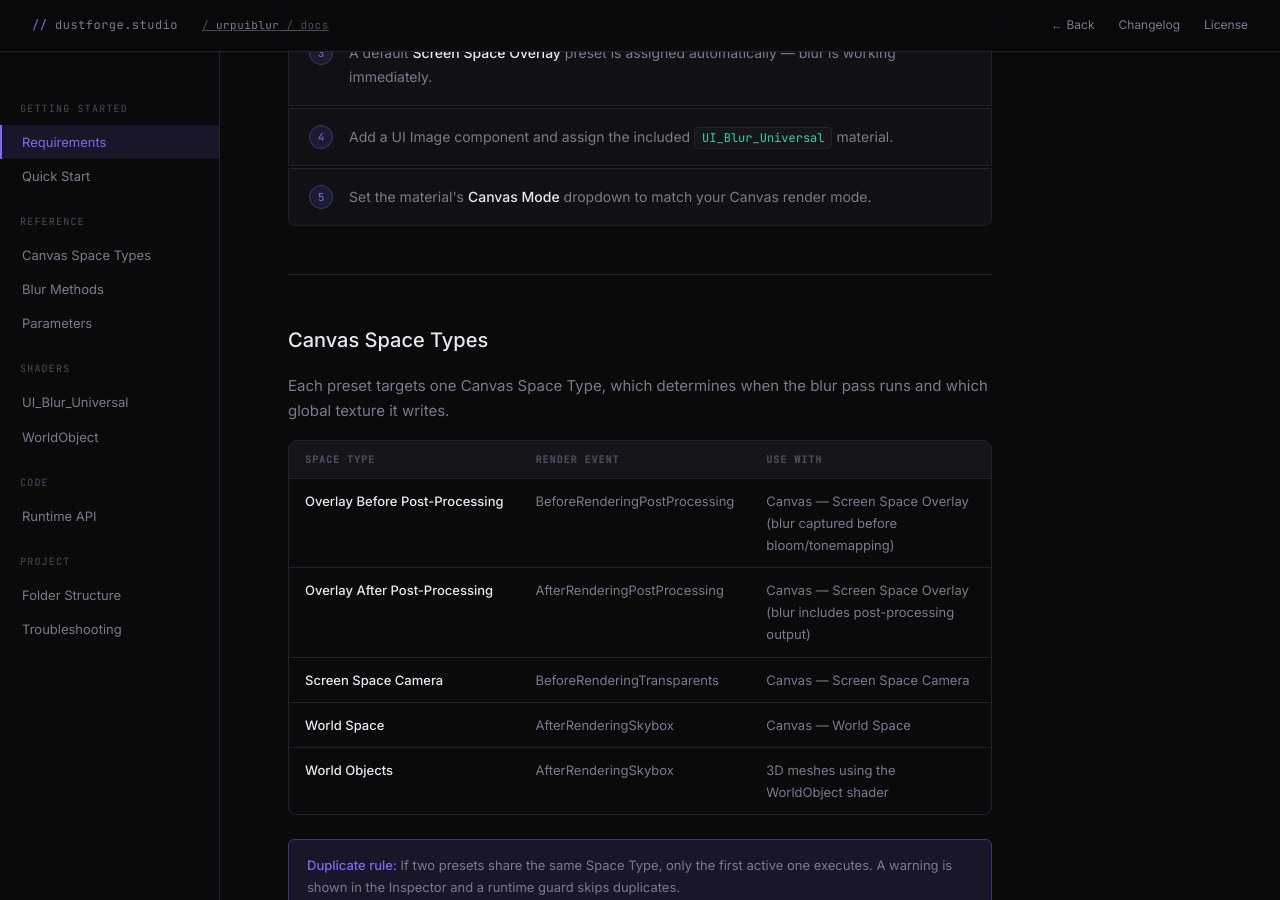
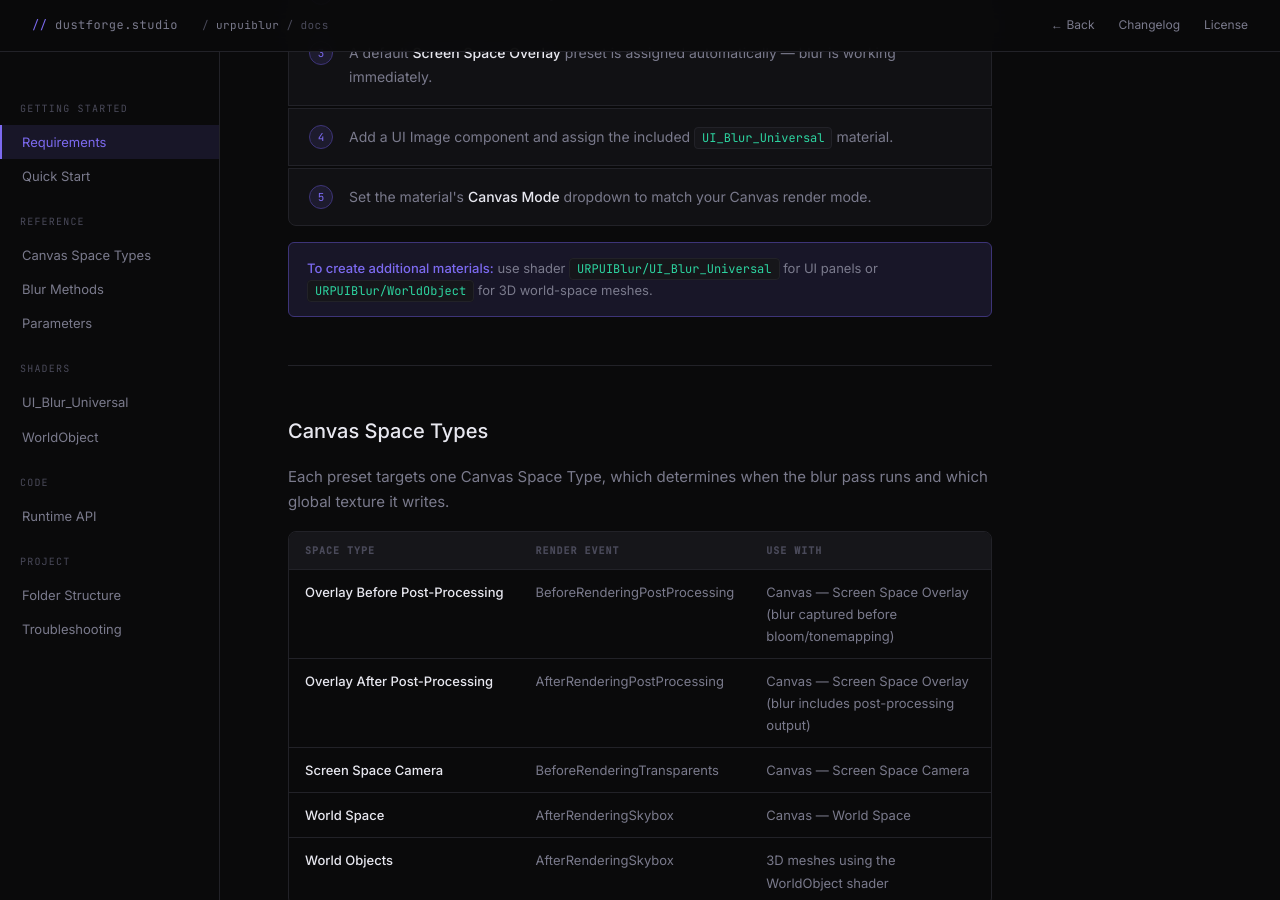
Before and after one commit to dustforgestudio/dustforgestudio.github.io, a Jekyll site: the page urpuiblur/docs/index.html, which Jekyll copies as it is, in a window 1280 px wide and 900 px high, scrolled down 854 px. Built offline with Jekyll 4.4.1, drawn with Linux system fonts in a browser that asks for light colours.

Commit message:
Update index.html

```diff
--- a/urpuiblur/docs/index.html
+++ b/urpuiblur/docs/index.html
@@ -316,7 +316,7 @@
 <nav>
   <div class="nav-left">
     <a class="nav-logo" href="/"><span>//</span> dustforge.studio</a>
-    <a class="nav-breadcrumb" href="../">/ <span>urpuiblur</span> / docs</a>
+    <span class="nav-breadcrumb" href="../">/ <span>urpuiblur</span> / docs</span>
   </div>
   <div class="nav-links">
     <a href="../">← Back</a>
@@ -378,6 +378,7 @@
     <div class="step"><div class="step-num">4</div><p>Add a UI Image component and assign the included <code>UI_Blur_Universal</code> material.</p></div>
     <div class="step"><div class="step-num">5</div><p>Set the material's <strong>Canvas Mode</strong> dropdown to match your Canvas render mode.</p></div>
   </div>
+  <div class="note"><strong>To create additional materials:</strong> use shader <code>URPUIBlur/UI_Blur_Universal</code> for UI panels or <code>URPUIBlur/WorldObject</code> for 3D world-space meshes.</div>
 
   <!-- Canvas Space Types -->
   <h2 id="canvas-space-types">Canvas Space Types</h2>
```
